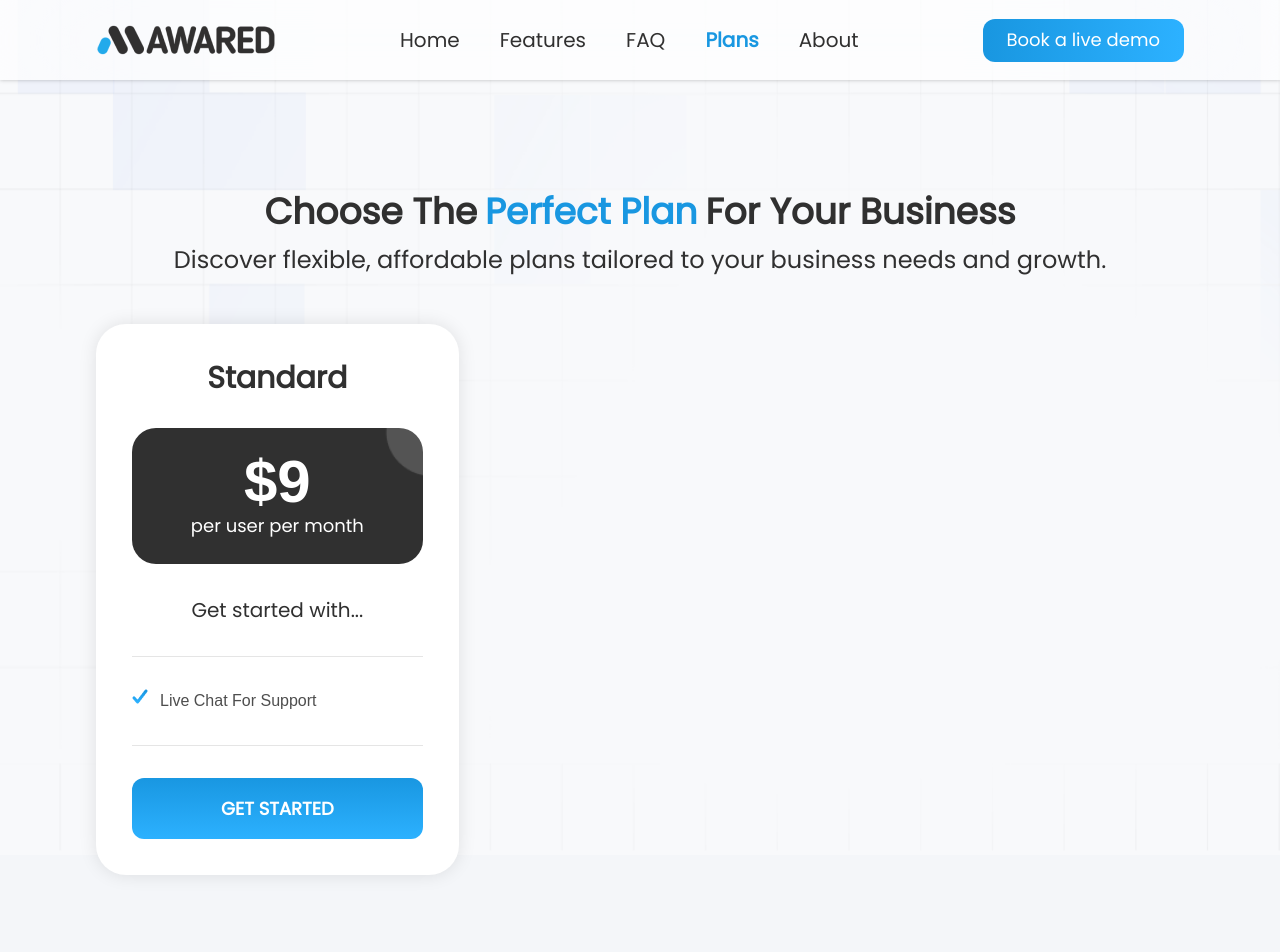
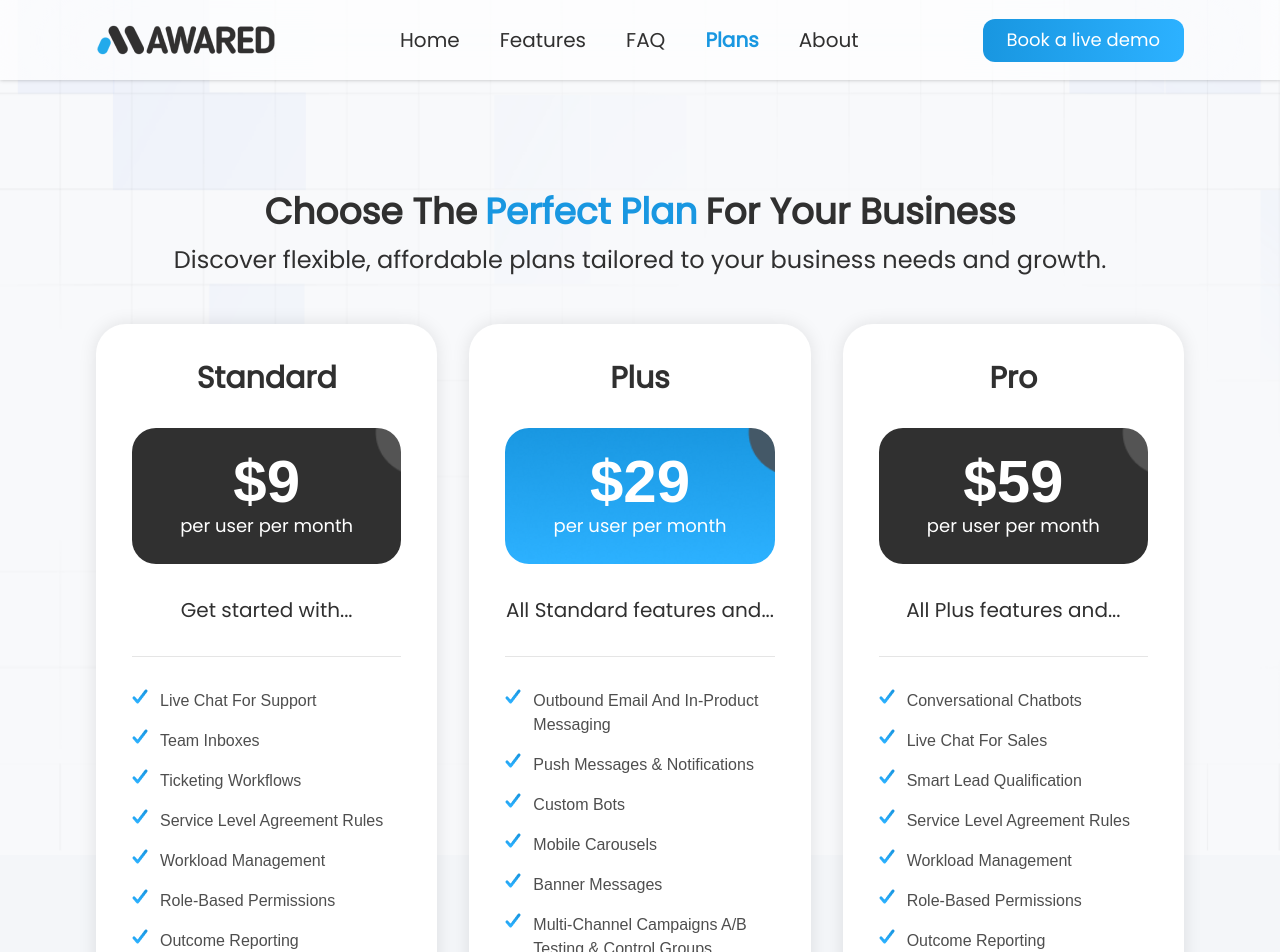
Before and after one commit to neldeeb/mawared-website-fe, a React (Vite) app: page /plans in a window 1280 px wide. Shown: the top 952 px of the page. Built offline with nearby package versions, Linux system fonts and the light colour scheme; no server answers.

Commit message:
handle plans data

```diff
--- /dev/null
+++ b/src/components/PlanCard/index.tsx
@@ -0,0 +1,52 @@
+import { Button } from "@/components/ui/button";
+import { PricingPlan } from "@/types/pricing";
+
+const PlanCard = ({ name, price, description, features }: PricingPlan) => {
+  return (
+    <div className="custom-price-card-style flex flex-col h-full">
+      <div className="text-center mb-8">
+        <h3 className="text-3xl font-bold text-[#303030] mb-8">{name}</h3>
+
+        <div
+          style={{
+            backgroundImage:
+              name?.toLowerCase() === "plus"
+                ? `url(/img/middle-price-bg.png)`
+                : `url(/img/price-bg.png)`,
+          }}
+          className="rounded-3xl p-6 bg-no-repeat bg-cover bg-center mb-8"
+        >
+          <div className="flex items-center justify-center">
+            <span className="text-white text-6xl font-bold font-Exo">
+              ${price}
+            </span>
+          </div>
+          <p className="text-white text-lg">per user per month</p>
+        </div>
+
+        <p className="text-xl font-medium text-[#303030]">{description}</p>
+      </div>
+
+      <hr />
+
+      <div className="flex-grow my-8 font-Exo text-base font-medium text-[#4E4E4E] capitalize">
+        <ul className="space-y-4">
+          {features?.map((feature, index) => (
+            <li key={index} className="flex items-start gap-3">
+              <img src="/img/check-icon.png" alt="check-icon" />
+              <span>{feature}</span>
+            </li>
+          ))}
+        </ul>
+      </div>
+
+      <hr />
+
+      <Button className="custom-price-btn-style font-semibold text-lg mt-8 uppercase">
+        Get started
+      </Button>
+    </div>
+  );
+};
+
+export default PlanCard;
--- a/src/containers/PlansPage/index.tsx
+++ b/src/containers/PlansPage/index.tsx
@@ -1,5 +1,6 @@
 import Layout from "@/components/Layout";
-import { Button } from "@/components/ui/button";
+import PlanCard from "@/components/PlanCard";
+import { pricingPlans } from "@/data/pricingData";
 
 const PlansPage = () => {
   return (
@@ -18,47 +19,10 @@ const PlansPage = () => {
           </p>
         </div>
 
-        <div className="w-full grid grid-cols-1 md:grid-cols-2 lg:grid-cols-3">
-          <div className="custom-price-card-style flex flex-col h-full">
-            <div className="text-center mb-8">
-              <h3 className="text-3xl font-bold text-[#303030] mb-8">
-                Standard
-              </h3>
-
-              <div
-                style={{ backgroundImage: `url(/img/price-bg.png)` }}
-                className="rounded-3xl p-6 bg-no-repeat bg-cover bg-center mb-8"
-              >
-                <div className="flex items-center justify-center">
-                  <span className="text-white text-6xl font-bold font-Exo">
-                    $9
-                  </span>
-                </div>
-                <p className="text-white text-lg">per user per month</p>
-              </div>
-
-              <p className="text-xl font-medium text-[#303030]">
-                Get started with...
-              </p>
-            </div>
-
-            <hr />
-
-            <div className="flex-grow my-8 font-Exo text-base font-medium text-[#4E4E4E] capitalize">
-              <ul className="space-y-4">
-                <li className="flex items-start gap-3">
-                  <img src="/img/check-icon.png" alt="check-icon" />
-                  <span>Live chat for support</span>
-                </li>
-              </ul>
-            </div>
-
-            <hr />
-
-            <Button className="custom-price-btn-style font-semibold text-lg mt-8">
-              GET STARTED
-            </Button>
-          </div>
+        <div className="w-full grid grid-cols-1 md:grid-cols-2 lg:grid-cols-3 gap-8">
+          {pricingPlans?.map((plan) => (
+            <PlanCard key={plan?.name} {...plan} />
+          ))}
         </div>
       </div>
     </Layout>
--- /dev/null
+++ b/src/data/pricingData.ts
@@ -0,0 +1,49 @@
+import { PricingPlan } from "@/types/pricing";
+
+export const pricingPlans: PricingPlan[] = [
+  {
+    name: "Standard",
+    price: 9,
+    description: "Get started with...",
+    features: [
+      "Live chat for support",
+      "Team inboxes",
+      "Ticketing workflows",
+      "Service Level Agreement rules",
+      "Workload management",
+      "Role-based permissions",
+      "Outcome reporting",
+    ],
+  },
+  {
+    name: "Plus",
+    price: 29,
+    description: "All Standard features and...",
+    features: [
+      "Outbound email and in-product messaging",
+      "Push messages & notifications",
+      "Custom bots",
+      "Mobile Carousels",
+      "Banner messages",
+      "Multi-channel campaigns A/B testing & control groups",
+      "Message versioning",
+    ],
+  },
+  {
+    name: "Pro",
+    price: 59,
+    description: "All Plus features and...",
+    features: [
+      "Conversational chatbots",
+      "Live chat for sales",
+      "Smart lead qualification",
+      "Service Level Agreement rules",
+      "Workload management",
+      "Role-based permissions",
+      "Outcome reporting",
+      "Multiple team inboxes",
+      "Automatic meeting booking",
+      "Conversation routing rules",
+    ],
+  },
+];
--- /dev/null
+++ b/src/types/faq.ts
@@ -0,0 +1,4 @@
+export interface FaqAccordionProps {
+  question: string;
+  answer: string;
+}
--- /dev/null
+++ b/src/types/pricing.ts
@@ -0,0 +1,6 @@
+export interface PricingPlan {
+  name: string;
+  price: number;
+  description: string;
+  features: string[];
+}
```
Also changed, not shown: src/components/FaqAccordion/index.tsx (+1 -6 lines).
